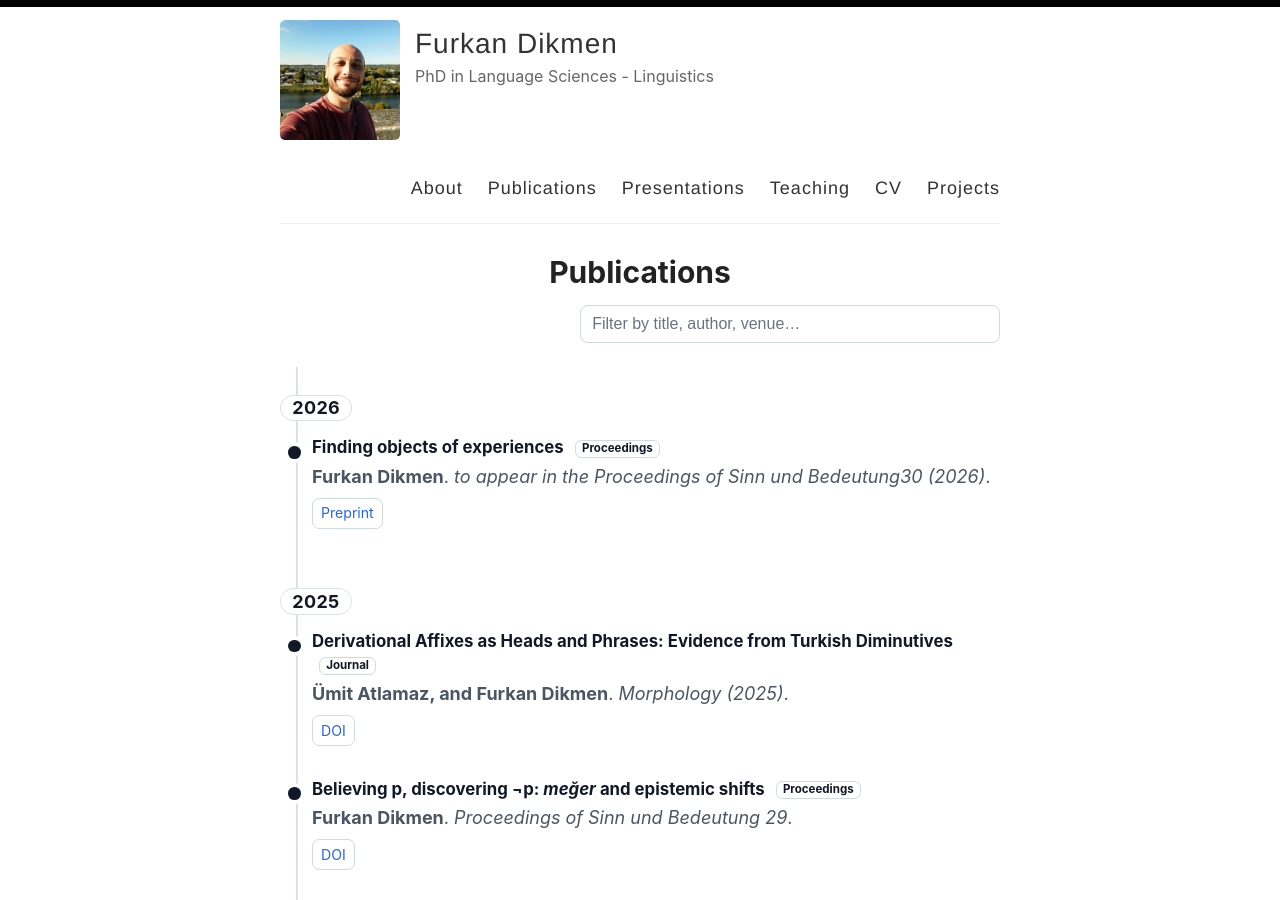
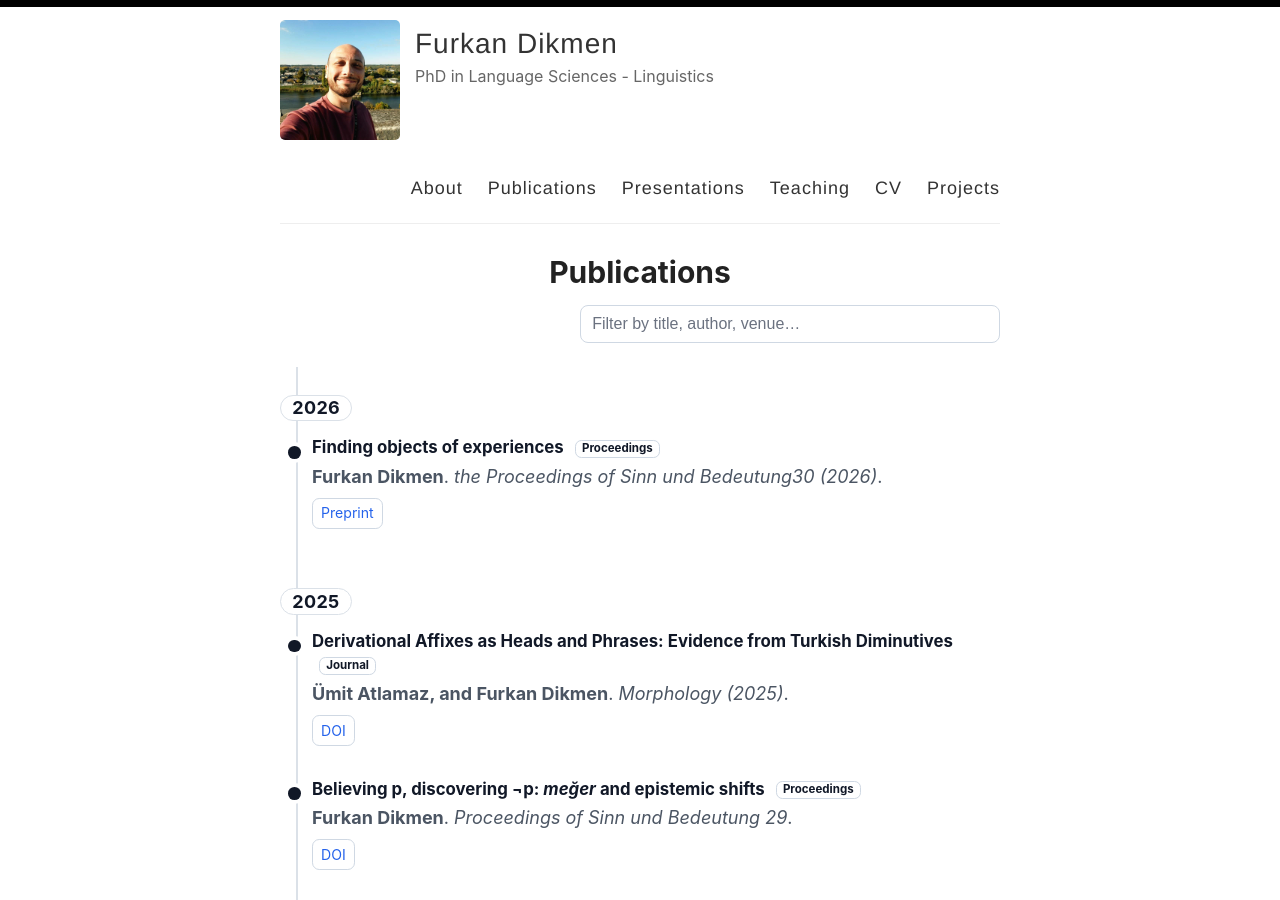
Before and after one commit to furkandikmen/furkandikmen.github.io, a Jekyll site: the page built from _pages/publications.md, in a window 1280 px wide and 900 px high. Built offline with Jekyll 4.4.1, drawn with Linux system fonts in a browser that asks for light colours.

Commit message:
Update publication details for Furkan Dikmen

```diff
--- a/_pages/publications.md
+++ b/_pages/publications.md
@@ -193,7 +193,7 @@ permalink: /publications/
     <article class="pub">
       <div class="dot" aria-hidden="true"></div>
       <h3>Finding objects of experiences <span class="badge">Proceedings</span></h3>
-      <p class="meta"><strong>Furkan Dikmen</strong>. <em>to appear in the Proceedings of Sinn und Bedeutung30 (2026)</em>.</p>
+      <p class="meta"><strong>Furkan Dikmen</strong>. <em>the Proceedings of Sinn und Bedeutung30 (2026)</em>.</p>
       <p class="links">
         <a href="https://ling.auf.net/lingbuzz/009737" target="_blank" rel="noopener noreferrer">Preprint</a>
       </p>
```
